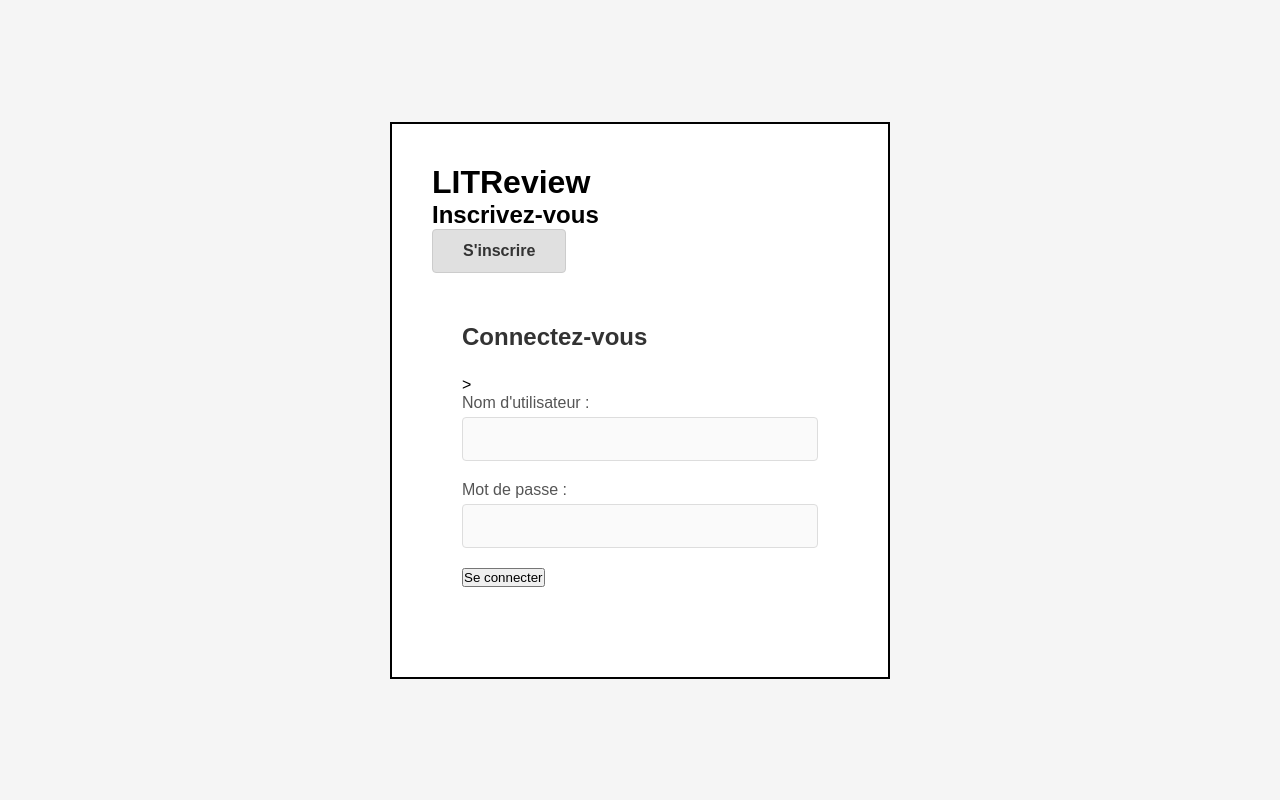
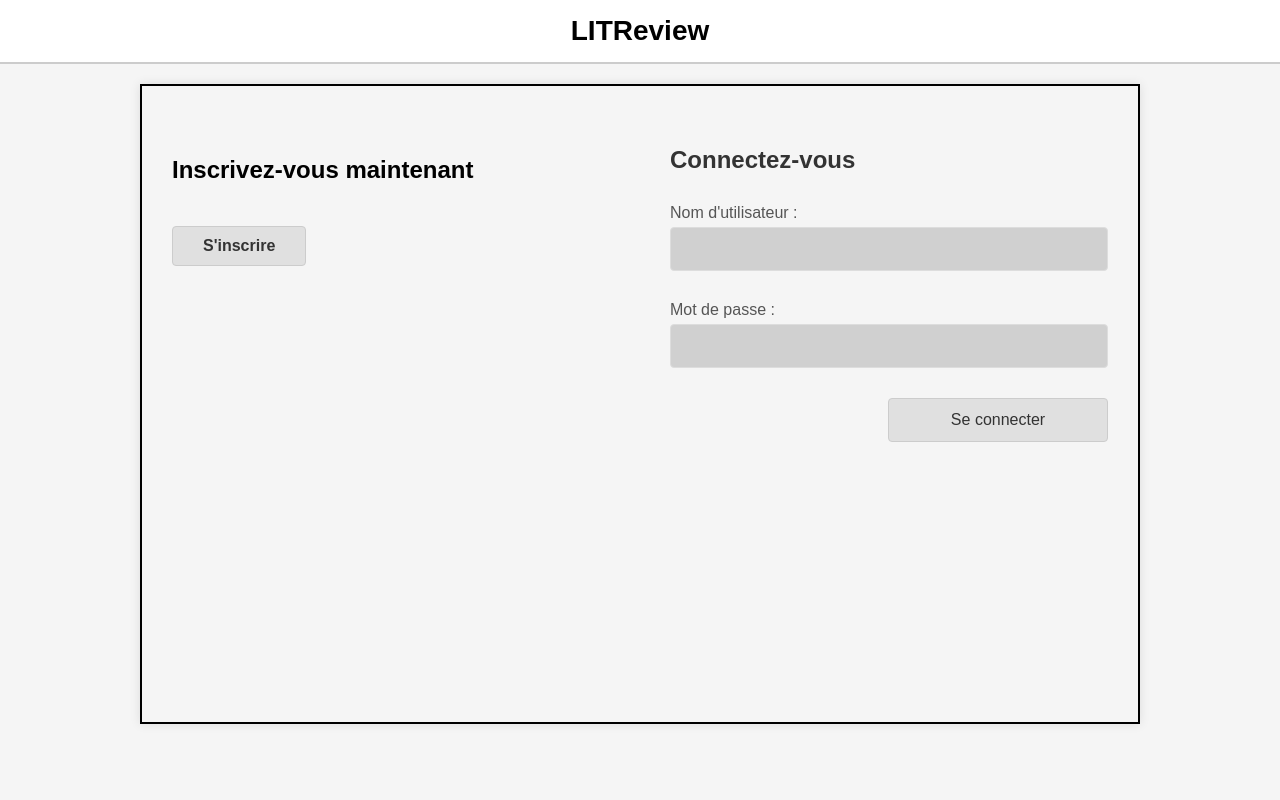
Before and after one commit to Orcchard/OC_Projet9_Critiques_Livres, a Django app: page /login/ in a window 1280 px wide. Run offline with Django 5.2, Linux system fonts and the light colour scheme.

Commit message:
25-02-2026 Amelioration du bouton Se connecter

```diff
--- a/criticsblog/authentication/static/authentication/style.css
+++ b/criticsblog/authentication/static/authentication/style.css
@@ -1,63 +1,104 @@
+/* RESET GLOBAL */
 * {
     margin: 0;
     padding: 0;
     box-sizing: border-box;
 }
 
+/* BODY */
 body {
     font-family: Arial, sans-serif;
     background-color: #f5f5f5;
-    display: flex;
-    justify-content: center;
-    align-items: center;
     min-height: 100vh;
-    padding: 20px;
+    padding: 0;
+    /* pas de padding global pour que le header touche les bords */
 }
 
-.container {
-    max-width: 500px;
+/* HEADER - LITReview */
+.header {
     width: 100%;
+    text-align: center;
+    font-size: 28px;
+    font-weight: bold;
+    padding: 15px 0;
+    border-bottom: 2px solid #ccc;
+    /* ligne de séparation sous le header */
     background-color: white;
-    padding: 40px;
+    margin-bottom: 20px;
+    /* espace avant le split-container */
+}
+
+/* CONTAINER PRINCIPAL */
+.split-container {
+    display: flex;
+    width: 1000px;
+    max-width: 1000px;
+    min-height: 80vh;
     border: 2px solid black;
+    /* encadré visible */
+    box-shadow: 0 0 10px rgba(0, 0, 0, 0.1);
     margin: 0 auto;
+    /* centre horizontalement */
+}
+
+/* SECTION GAUCHE - INSCRIPTION */
+.left-section {
+    flex: 1;
+    /* boîte noire */
+    display: flex;
+    flex-direction: column;
+    justify-content: flex-start;
+    align-items: flex-start;
+    padding: 70px 30px;
+    position: relative;
+}
+
+.left-section h2 {
+    font-size: 24px;
+    margin-bottom: 20px;
 }
 
 .btn-signup {
     background-color: #e0e0e0;
     /* Gris clair */
     color: #333;
-    padding: 12px 30px;
+    padding: 10px 30px;
     text-decoration: none;
     border-radius: 4px;
     font-weight: bold;
     display: inline-block;
     border: 1px solid #ccc;
     transition: all 0.3s;
+    position: absolute;
+    top: 140px;
+    /* aligne le bouton à la même hauteur que le champ "Nom d'utilisateur" */
+    left: 30px;
 }
 
 .btn-signup:hover {
     background-color: #d0d0d0;
-    /* Gris un peu plus foncé au survol */
+    /* Gris un peu plus foncé */
     border-color: #999;
 }
 
-/* Section droite */
+/* SECTION DROITE - CONNEXION */
 .right-section {
     flex: 1;
-    padding: 50px 30px;
-    background-color: white;
+    display: flex;
+    flex-direction: column;
+    justify-content: flex-start;
+    padding: 60px 30px;
 }
 
 .right-section h2 {
     font-size: 24px;
-    margin-bottom: 25px;
+    margin-bottom: 30px;
     color: #333;
 }
 
-/* Formulaire */
+/* FORMULAIRE */
 .form-group {
-    margin-bottom: 20px;
+    margin-bottom: 30px;
     text-align: left;
 }
 
@@ -74,7 +115,7 @@ body {
     border: 1px solid #ddd;
     border-radius: 4px;
     font-size: 16px;
-    background-color: #fafafa;
+    background-color: #d0d0d0;
 }
 
 .form-group input:focus {
@@ -83,55 +124,41 @@ body {
     background-color: #fff;
 }
 
-/* Conteneur des boutons - Retourner à gauche, Se connecter à droite */
+/* BOUTONS */
 .action-buttons {
     display: flex;
-    justify-content: space-between;
+    justify-content: flex-end;
     align-items: center;
     gap: 15px;
     margin-top: 25px;
 }
 
-/* Bouton Retourner - à gauche */
-.btn-back {
+
+.btn-login {
+    display: inline-block;
+    /* permet à width/min-width de fonctionner */
+    min-width: 220px;
+    /* largeur minimale */
+    padding: 12px 60px;
+    /* espace intérieur horizontal et vertical */
     background-color: #e0e0e0;
     color: #333;
-    padding: 12px 20px;
-    text-decoration: none;
+    border: 1px solid #ccc;
     border-radius: 4px;
     font-size: 16px;
     text-align: center;
-    border: 1px solid #ccc;
-    flex: 1;
-    /* Prend l'espace disponible */
+    box-sizing: border-box;
+    /* padding inclus dans la largeur totale */
     transition: all 0.3s;
 }
 
-.btn-back:hover {
-    background-color: #d0d0d0;
-    border-color: #999;
-}
-
-/* Bouton Se connecter - à droite */
-.btn-login {
-    background-color: #e0e0e0;
-    color: #333;
-    padding: 12px 20px;
-    border: 1px solid #ccc;
-    border-radius: 4px;
-    font-size: 16px;
-    cursor: pointer;
-    flex: 1;
-    /* Prend l'espace disponible */
-    transition: all 0.3s;
-}
 
 .btn-login:hover {
     background-color: #d0d0d0;
     border-color: #999;
 }
 
-/* Messages d'erreur */
+/* MESSAGE D'ERREUR */
 .alert {
     padding: 10px;
     background-color: #ffebee;
@@ -141,23 +168,23 @@ body {
     border: 1px solid #ffcdd2;
 }
 
-/* Responsive */
+/* RESPONSIVE */
 @media (max-width: 768px) {
     .split-container {
         flex-direction: column;
+        min-height: auto;
     }
 
-    .left-section {
-        border-right: none;
-        border-bottom: 1px solid #e0e0e0;
+    .left-section,
+    .right-section {
+        flex: none;
+        width: 100%;
+        padding: 30px 20px;
     }
 
     .action-buttons {
         flex-direction: column;
+        gap: 10x;
     }
 
-    .btn-back,
-    .btn-login {
-        width: 100%;
-    }
 }
--- a/criticsblog/authentication/templates/authentication/login.html
+++ b/criticsblog/authentication/templates/authentication/login.html
@@ -6,13 +6,16 @@
     {% load static %}
     <link rel="stylesheet" href="{% static 'authentication/style.css' %}">
 </head>
+
 <body>
-    <div class="container">
+    <header class="header">
+        LITReview
+    </header>
+
     <div class="split-container">
         <!-- SECTION GAUCHE - Inscription (boîte noire) -->
         <div class="left-section">
-            <h1>LITReview</h1>
-            <h2>Inscrivez-vous</h2>
+            <h2>Inscrivez-vous maintenant</h2>
             <a href="{% url 'signup' %}" class="btn-signup">S'inscrire</a>
         </div>
 
@@ -26,7 +29,7 @@
                 {% endfor %}
             {% endif %}
 
-            <form method="post" autocomplete="off">>
+            <form method="post" autocomplete="off">
                 {% csrf_token %}
 
                 <div class="form-group">
@@ -39,7 +42,9 @@
                     <input type="password" name="password" id="password" required>
                 </div>
 
-                <button type="submit">Se connecter</button>
+                <div class="action-buttons">
+                    <button type="submit" class="btn-login">Se connecter</button>
+                </div>
             </form>
         </div>
     </div>
```
Also changed, not shown: criticsblog/authentication/static/authentication/Signupstyle.css (added, +22 -0 lines), criticsblog/authentication/templates/authentication/signup.html (+8 -8 lines).
